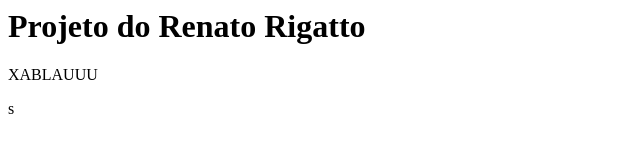
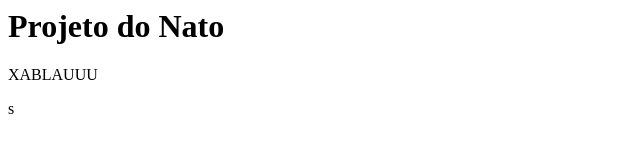
Before and after one commit to renatorigatto/meu-site, a plain HTML site: page xablau.html in a window 1280 px wide. Shown: the whole page, without its empty margins (0-640 px from the left). Drawn offline with Linux system fonts and the light colour scheme.

Commit message:
Modificando arquivo xablau

```diff
--- a/xablau.html
+++ b/xablau.html
@@ -2,7 +2,7 @@
 <head>
 </head>
 <body>
-<h1>Projeto do Renato Rigatto</h1>
+<h1>Projeto do Nato</h1>
 <p>XABLAUUU</p>s
 </body>
 </html>
```
